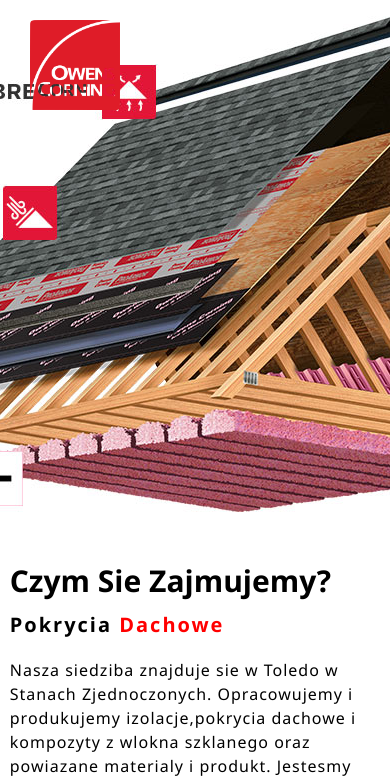
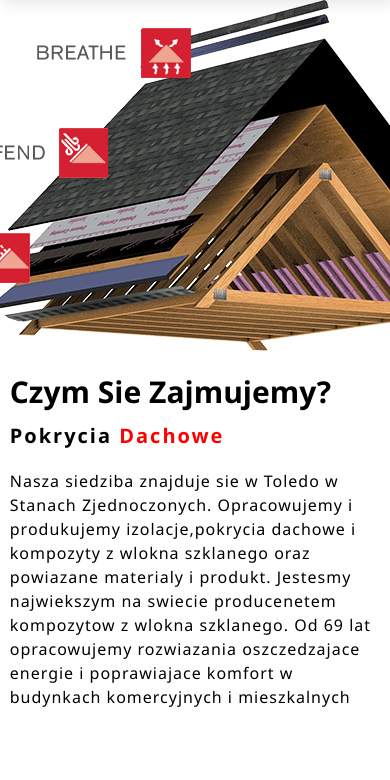
Before and after one commit to Dominik9123/owenscorning, a PHP site: page /onas.html in a window 390 px wide; the page is wider, and only the part inside the window is pictured. Shown: the part 50-830 px from the top of that part. After the commit the page ends 757 px from the top of that part, so only its background shows below. Run offline with PHP 8.4, Linux system fonts and the light colour scheme.

Commit message:
Add files via upload

```diff
--- a/onas.css
+++ b/onas.css
@@ -185,4 +185,7 @@ button:hover {
         line-height: 24px;
         margin-bottom: 30px;
     }
+    .logo {
+        display: none;
+    }
 }
--- a/onas.html
+++ b/onas.html
@@ -3,7 +3,7 @@
 <head>
     <meta charset="UTF-8">
     <meta http-equiv="X-UA-Compatible" content="IE=edge">
-    <meta name="viewport" content="width=device-width, initial-scale=1.0">
+    <meta name="viewport" content="width=device-width, initial-scale=1.0 user-scalable=no">
     <title>>Owens Corning Polska</title>
     <link rel="stylesheet" href="onas.css">
 </head>
@@ -27,7 +27,7 @@
     </nav>
 
         <div class="main">
-            <img src="onas.png">
+            <img src="onas2.png">
             <div class="about-text">
                 <h1>Czym sie zajmujemy?</h1>
                 <h5>Pokrycia<span> Dachowe</h5>
```
Also changed, not shown: crunch-cat.gif (added), judgement-cat-cat.gif (added), onas2.png (added), shocked-shocked-cat.gif (added).
